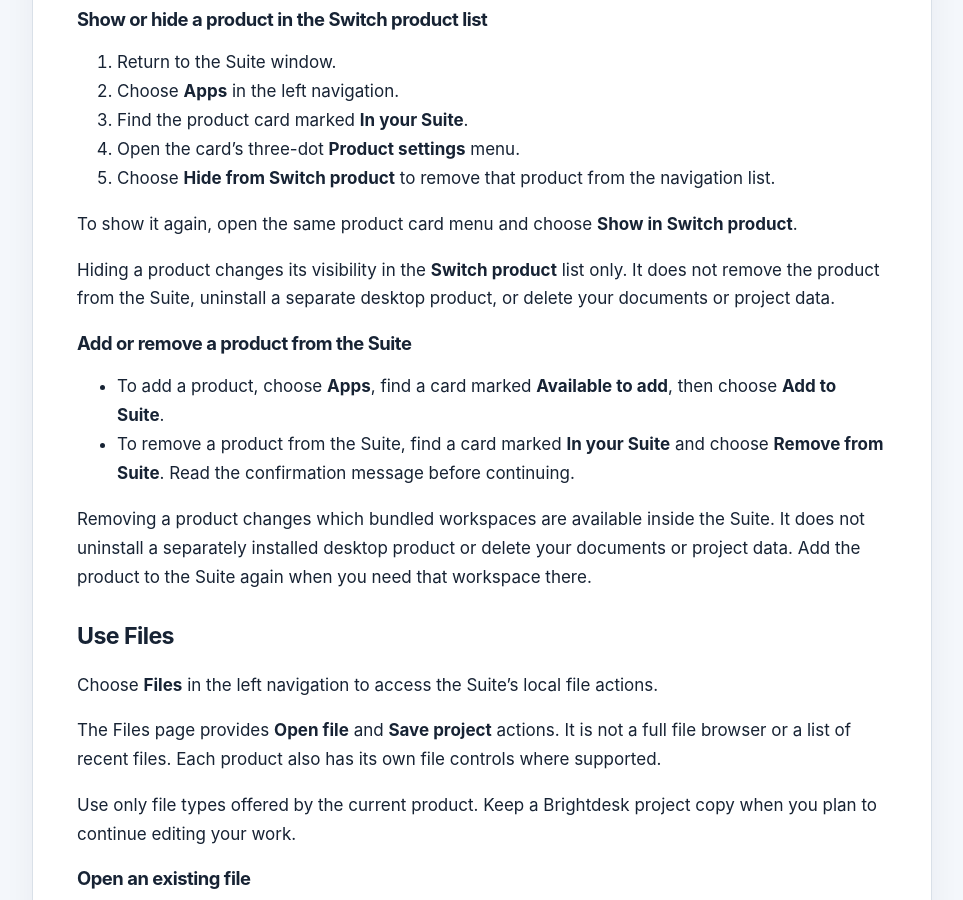
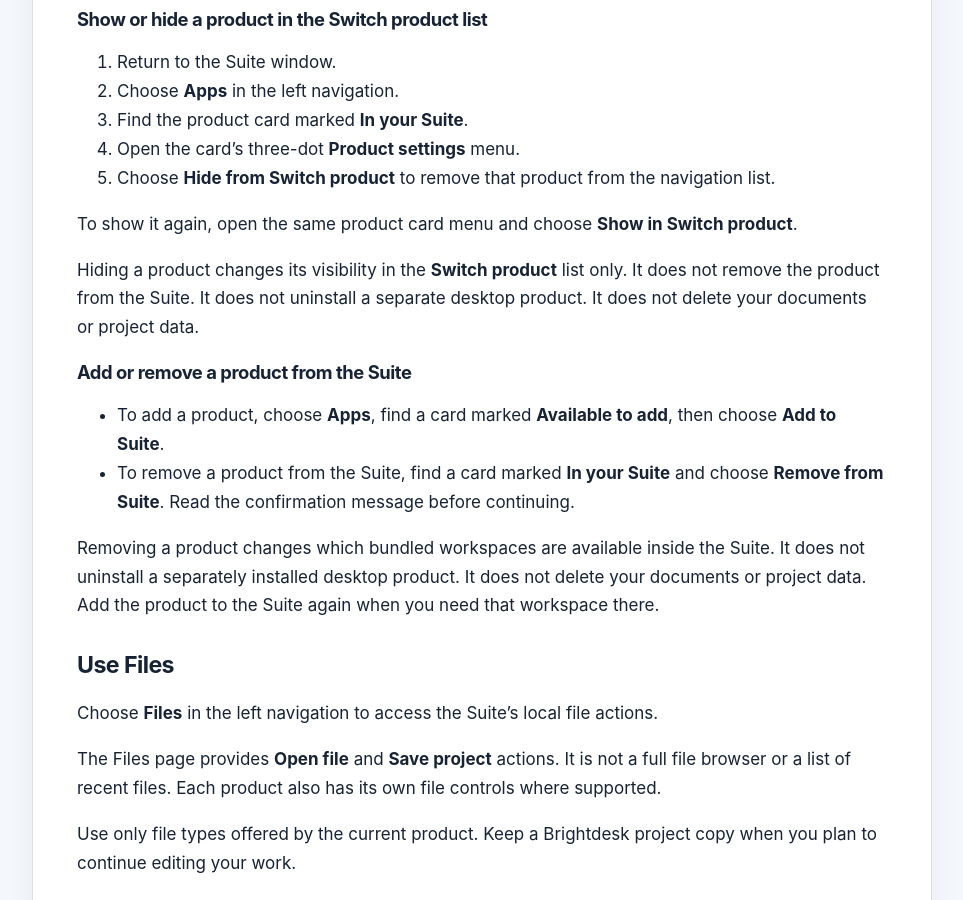
Before and after one commit to conz20/Brightdesk-Wiki, a Jekyll site: the page built from docs/customer-start-here.md, in a window 1280 px wide and 900 px high, scrolled down 3382 px. Shown: the whole window, without its empty margins (158-1121 px from the left). Built offline with Jekyll 4.4.1, drawn with Linux system fonts in a browser that asks for light colours.

Commit message:
docs(help): clarify product visibility and data preservation

```diff
--- a/docs/customer-start-here.md
+++ b/docs/customer-start-here.md
@@ -99,14 +99,14 @@ The list shows products that are included in the Suite and have not been hidden
 
 To show it again, open the same product card menu and choose **Show in Switch product**.
 
-Hiding a product changes its visibility in the **Switch product** list only. It does not remove the product from the Suite, uninstall a separate desktop product, or delete your documents or project data.
+Hiding a product changes its visibility in the **Switch product** list only. It does not remove the product from the Suite. It does not uninstall a separate desktop product. It does not delete your documents or project data.
 
 ### Add or remove a product from the Suite
 
 - To add a product, choose **Apps**, find a card marked **Available to add**, then choose **Add to Suite**.
 - To remove a product from the Suite, find a card marked **In your Suite** and choose **Remove from Suite**. Read the confirmation message before continuing.
 
-Removing a product changes which bundled workspaces are available inside the Suite. It does not uninstall a separately installed desktop product or delete your documents or project data. Add the product to the Suite again when you need that workspace there.
+Removing a product changes which bundled workspaces are available inside the Suite. It does not uninstall a separately installed desktop product. It does not delete your documents or project data. Add the product to the Suite again when you need that workspace there.
 
 ## Use Files
 
```
